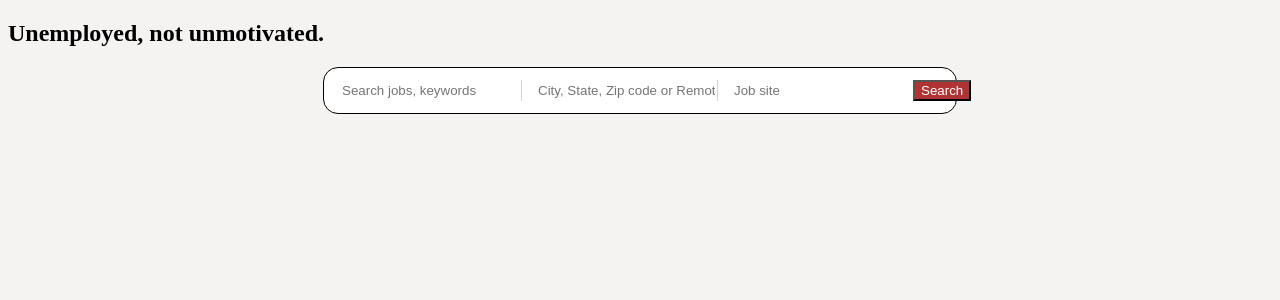
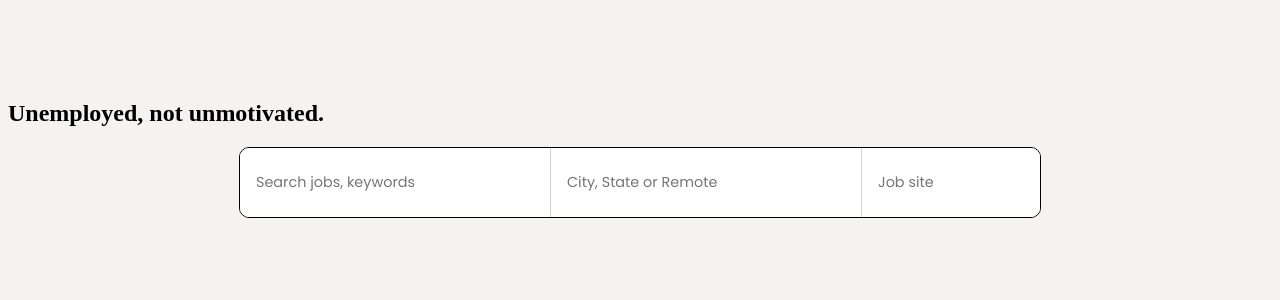
Before and after one commit to thenameisCharlie/unemployedAF, a Flask app: page / in a window 1280 px wide. Shown: the part 77-377 px from the top of the page. Run offline with Flask 3, Linux system fonts and the light colour scheme.

Commit message:
fixed the w&h of the search bar along with the button

```diff
--- a/static/style.css
+++ b/static/style.css
@@ -54,25 +54,37 @@ body {
 }
 
 .search-bar {
-  display: flex;
-  background-color: white;
-  border: 1px solid black;
-  border-radius: 15px;
-  max-width: 600px; /*Sets a ceiling on how wide an element (search bar) can grow */
+  display: flex; /*arranges the children (<input/>) in the parent (form) in a row  */
+  background-color: white; /*background color change */
+  border: 1px solid black; /*Makes the border line visible */
+  border-radius: 10px; /*Rounds the border edges  */
+  max-width: 800px; /*Sets a ceiling on how wide an element (search bar) can grow */
   margin: 0 auto; /*Centers the search bar to the middle of the page by consuming equal margin space on both sides */
-  padding: 0.75rem 1rem;
+  overflow: hidden; /*clips anything that goes beyond the rounded corners boundaries */
 }
 
 .search-bar input {
-  border: none;
+  border: none; /*Removes the borders around the inputs in the search-bar container */
+  flex: 1; /*Divides the space evenly between the input children */
+  padding: 1.5rem 1rem; /* Padding creates comfortable space around the text user type */
+  font-size: 0.9rem;
+  font-family:
+    "Poppins", sans-serif; /*Google font chosen. If font fails it defaults to sans-serif*/
 }
 
 .search-bar input + input {
-  border-left: 1px solid lightgray;
-  padding-left: 1rem;
+  border-left: 1px solid lightgray; /*Adds a vertical divider to the left of every input that is behind another input*/
+  padding-left: 1rem; /*Creates space between the vertical divider and the input values*/
 }
 
 .search-bar button {
-  background-color: #b13333;
-  color: white;
+  background-color: #b13333; /*Changes the color of the button background */
+  color: white; /*Changes the color of the button text */
+  padding: 0.75rem 1.25rem; /* Padding around the "search" and to match the the height of input padding */
+  border: none; /* Removes the borders from the button */
+  cursor: pointer; /* Turns the mouse into a hand when it hovers the button */
 }
+
+.search-bar-section {
+  padding-top: 5rem; /*Adds space between the navbar and the slogan and search bar*/
+}
--- a/templates/home.html
+++ b/templates/home.html
@@ -30,7 +30,7 @@
           type="text"
           id="location"
           name="location"
-          placeholder="City, State, Zip code or Remote"
+          placeholder="City, State or Remote"
         />
 
         <input
```
